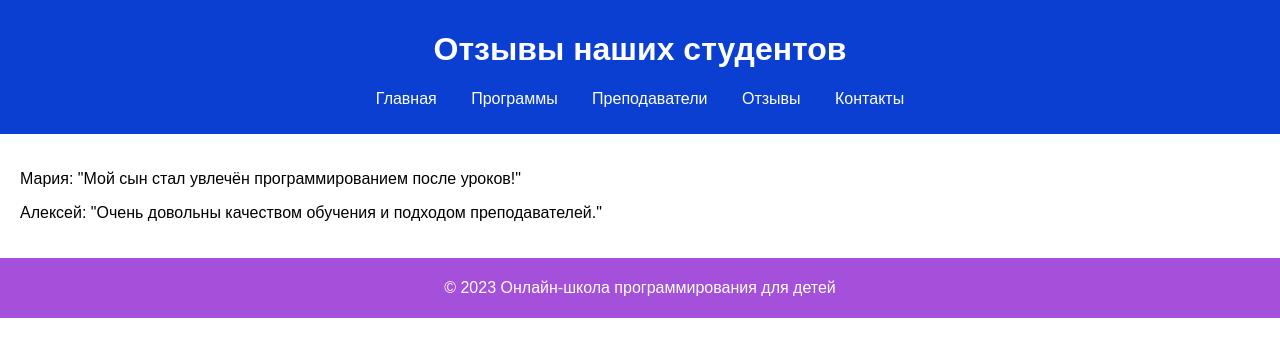
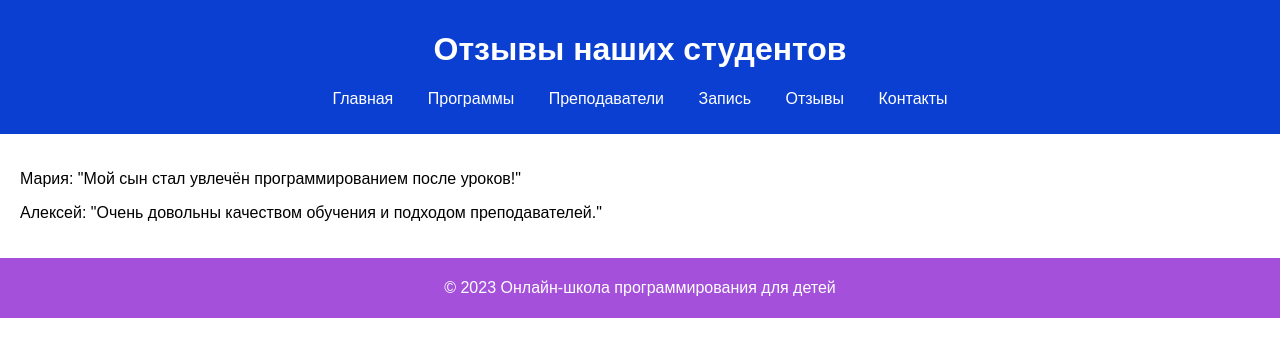
Before and after one commit to Lika24572/program, a plain HTML site: page reviews.html in a window 1280 px wide. Drawn offline with Linux system fonts and the light colour scheme.

Commit message:
Update reviews.html

```diff
--- a/reviews.html
+++ b/reviews.html
@@ -14,6 +14,7 @@
                 <li><a href="index.html">Главная</a></li>
                 <li><a href="programs.html">Программы</a></li>
                 <li><a href="teachers.html">Преподаватели</a></li>
+                 <li><a href="signup.html">Запись</a></li>
                 <li><a href="reviews.html">Отзывы</a></li>
                 <li><a href="contact.html">Контакты</a></li>
             </ul>
```
